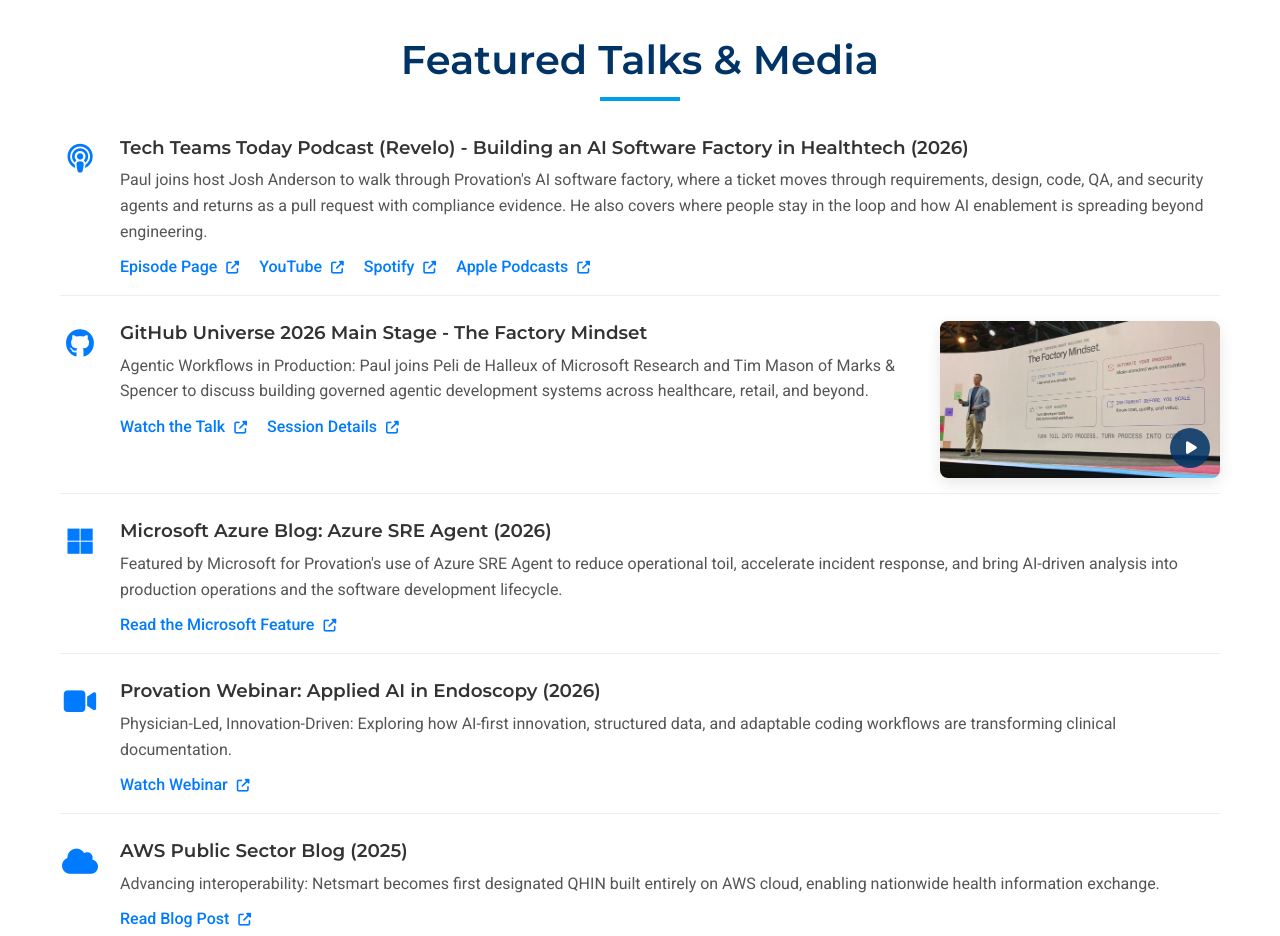
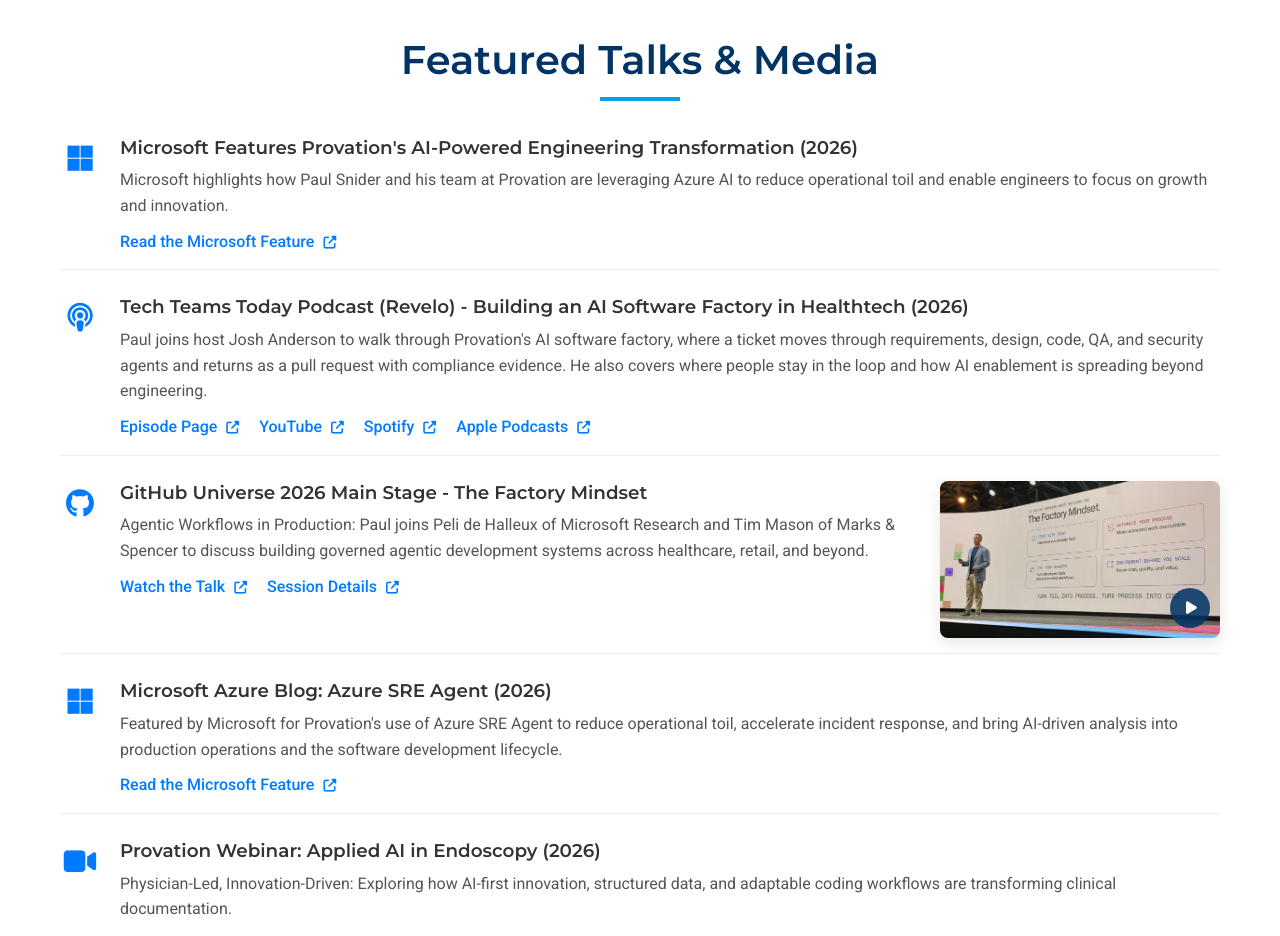
Before and after one commit to pauljsnider/paulsnidernet, a plain HTML site: page index.html in a window 1280 px wide. Shown: the part 4280-5216 px from the top of the page. Drawn offline with Linux system fonts and the light colour scheme.

Commit message:
Add Microsoft Ignite Provation customer feature to media section

```diff
--- a/index.html
+++ b/index.html
@@ -205,6 +205,14 @@
         <div class="container">
             <h2 class="section-title">Featured Talks &amp; Media</h2>
             <ul class="featured-talks-list">
+                <li class="featured-talk-item">
+                    <div class="talk-icon"><i class="fab fa-microsoft"></i></div>
+                    <div class="talk-details">
+                        <h4>Microsoft Features Provation's AI-Powered Engineering Transformation (2026)</h4>
+                        <p>Microsoft highlights how Paul Snider and his team at Provation are leveraging Azure AI to reduce operational toil and enable engineers to focus on growth and innovation.</p>
+                        <a href="https://www.microsoft.com/en/customers/story/27674-provation-software-azure" target="_blank" rel="noopener noreferrer" class="talk-link">Read the Microsoft Feature <i class="fas fa-external-link-alt"></i></a>
+                    </div>
+                </li>
                 <li class="featured-talk-item">
                     <div class="talk-icon"><i class="fas fa-podcast"></i></div>
                     <div class="talk-details">
```
